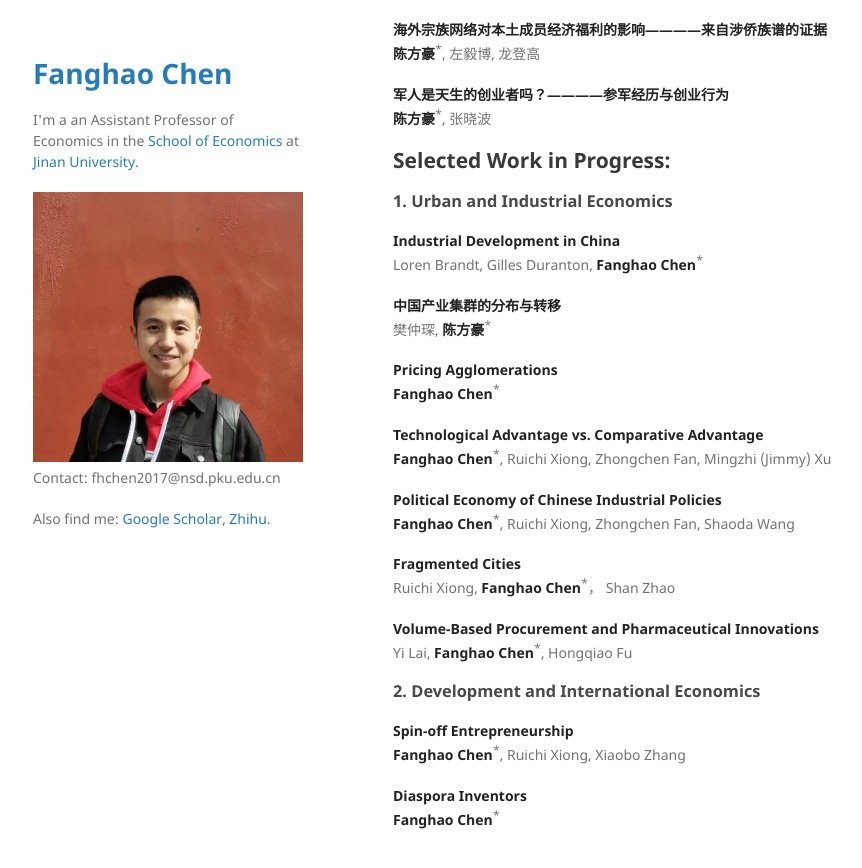
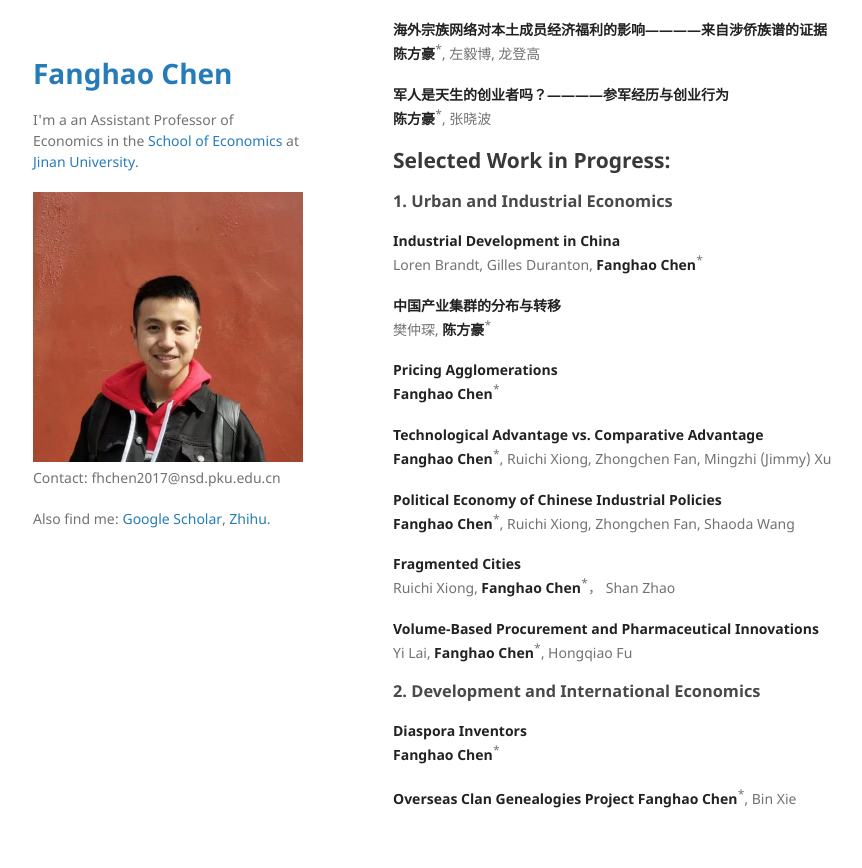
Before and after one commit to FanghaoChen/homepage, a Jekyll site: the page built from research.md, in a window 1280 px wide and 900 px high, scrolled down 782 px. Shown: the top 868 px of the window, without its empty margins (177-1039 px from the left). Built offline with Jekyll 4.4.1, drawn with Linux system fonts in a browser that asks for light colours.

Commit message:
Update research.md

```diff
--- a/research.md
+++ b/research.md
@@ -69,8 +69,8 @@ Yi Lai, **Fanghao Chen**<sup>*</sup>, Hongqiao Fu
 
 ### 2. Development and International Economics ###
 
-**Spin-off Entrepreneurship** <br/>
-**Fanghao Chen**<sup>*</sup>, Ruichi Xiong, Xiaobo Zhang
-
 **Diaspora Inventors**<br/>
 **Fanghao Chen**<sup>*</sup>
+
+**Overseas Clan Genealogies Project**
+**Fanghao Chen**<sup>*</sup>, Bin Xie
```
